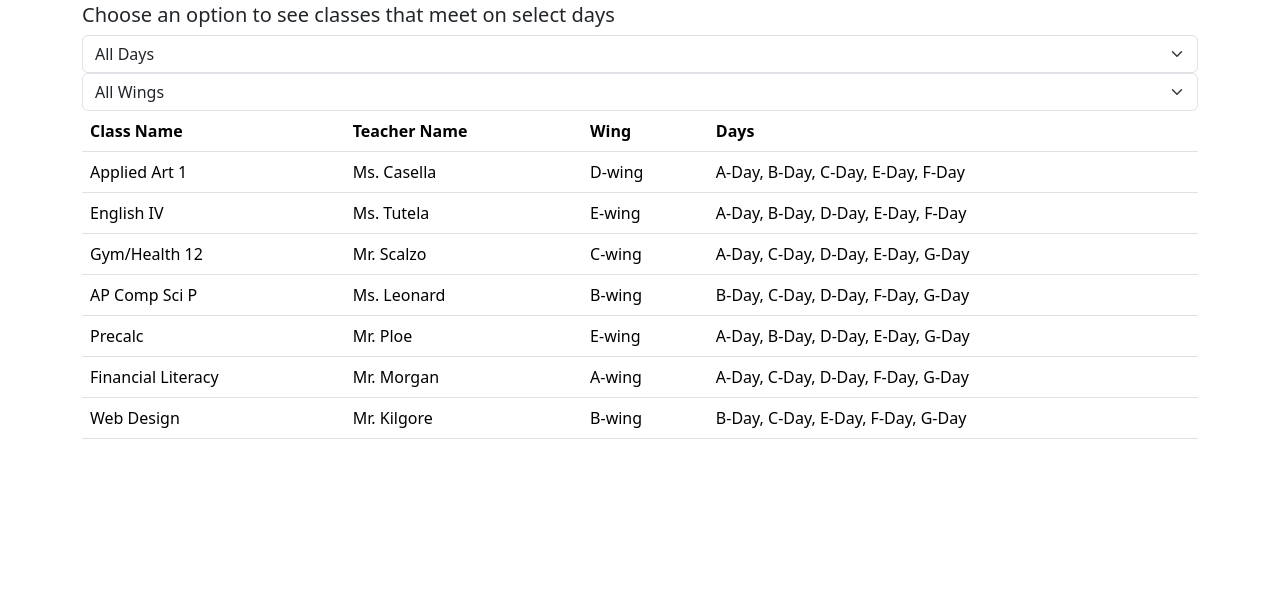
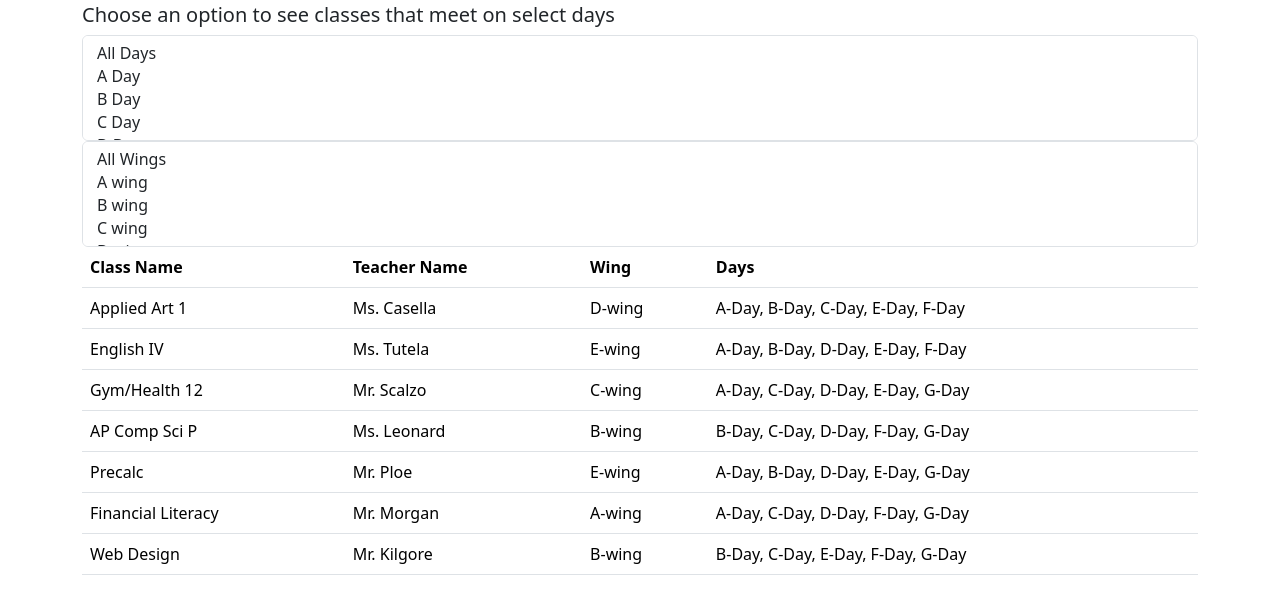
Before and after one commit to ooomega55/Schedule-Project, a plain HTML site: page index.html in a window 1280 px wide. Shown: the part 53-656 px from the top of the page. Drawn offline with nearby package versions, Linux system fonts and the light colour scheme.

Commit message:
multiple added to select tag

```diff
--- a/index.html
+++ b/index.html
@@ -28,7 +28,7 @@
                 <h1>My 2023-24 School Schedule</h1>
 
                 <h5>Choose an option to see classes that meet on select days</h5>
-                <select name="daySelector" id="day-selector" class="form-select">
+                <select name="daySelector" id="day-selector" class="form-select" multiple>
                     <option value="all">All Days</option>
                     <option value="A-Day">A Day</option>
                     <option value="B-Day">B Day</option>
@@ -39,7 +39,7 @@
                     <option value="G-Day">G Day</option>
                 </select>
 
-                <select name="wingSelector" id="wing-selector" class="form-select">
+                <select name="wingSelector" id="wing-selector" class="form-select" multiple>
                     <option value="allWings">All Wings</option>
                     <option value="A-wing">A wing</option>
                     <option value="B-wing">B wing</option>
```
